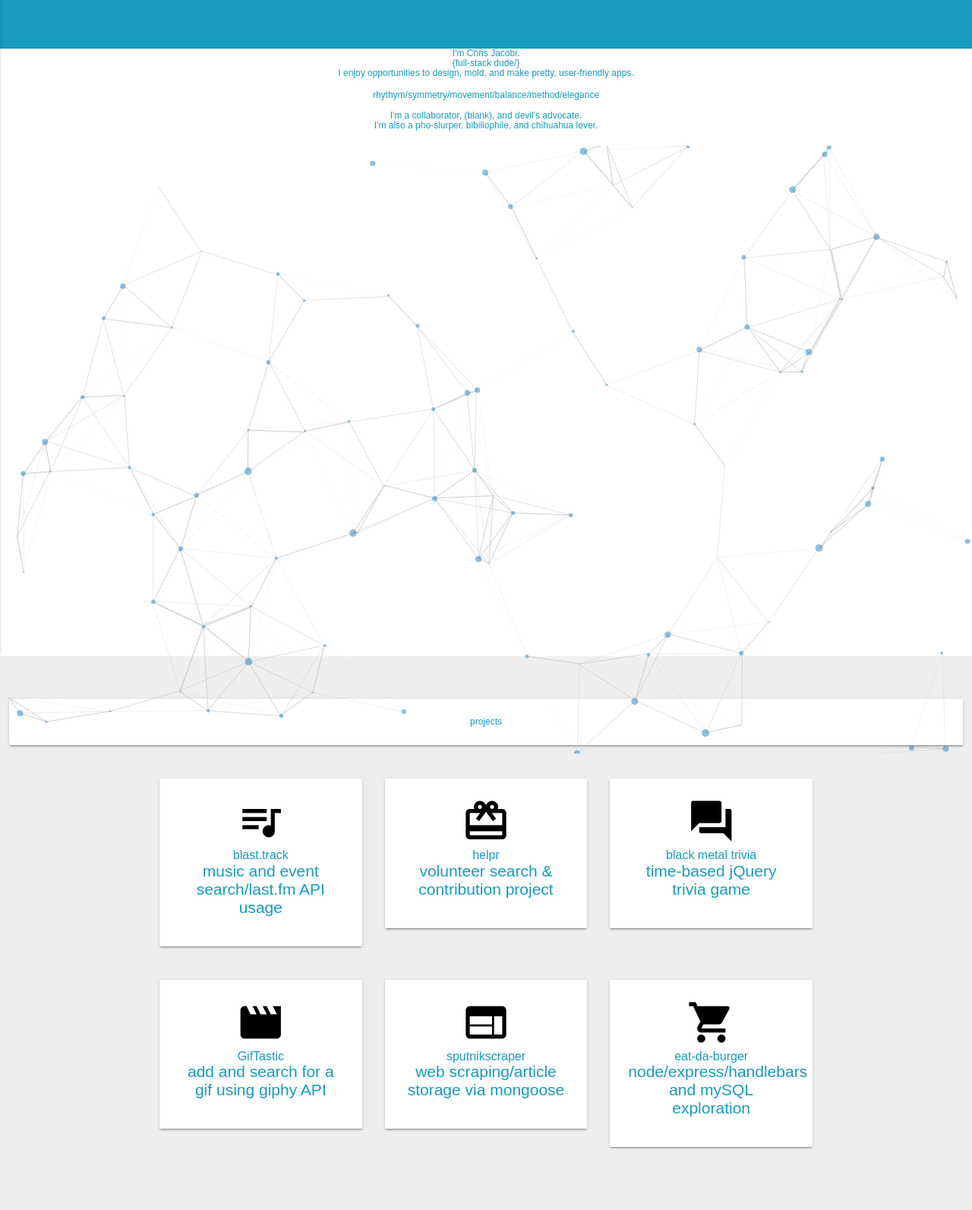
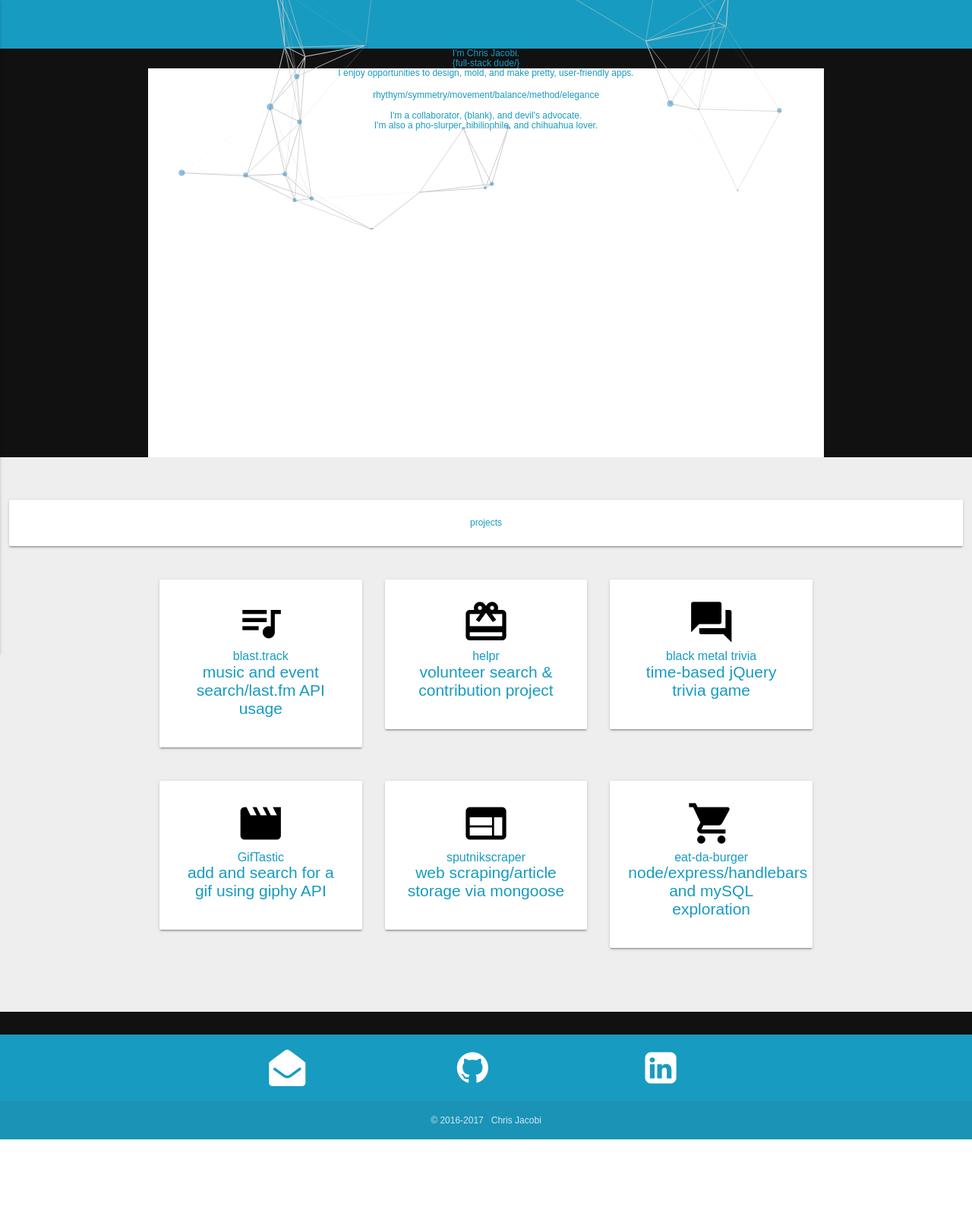
Before and after one commit to chrisxjacobi/chrisxjacobi.github.io, a PHP site: page / in a window 1280 px wide. Shown: the top 1593 px of the page at 76% size. After the commit the page ends 1500 px from the top, so only its background shows below. Run offline with PHP 8.4, Linux system fonts and the light colour scheme; some libraries are stand-ins or nearby versions.

Commit message:
changing about div to compensate for particles

```diff
--- a/assets/css/style.css
+++ b/assets/css/style.css
@@ -14,6 +14,7 @@ body {
 .about {
 	font-family: advent-pro, sans-serif;
 	color: #189bc1;
+	max-height: 380px;
 }
 
 .jumbotron {
@@ -95,3 +96,9 @@ nav ul a {
 #particles-js {
 	z-index: 1;
 }
+
+canvas {
+	position: relative;
+	top: -300px;
+	/*use -200px*/
+}
--- a/index.html
+++ b/index.html
@@ -48,14 +48,13 @@
             <a href="#" data-activates="slide-out" class="button-collapse"><i class="material-icons" id="menuButton">menu</i></a>
         </div>
     </nav>
-    <div id="particles-js">
         <div class="container">
             <div class="row about">
                 <div class="col-lg-12 text-center">
                     <h2>I'm Chris Jacobi.</h2>
                     <h5>{full-stack dude/}</h5>
                 </div>
-                <div class="col-md-12 text-center">
+                <div class="col-md-12 text-center" id="particles-js">
                     <h5>I enjoy opportunities to design, mold, and make pretty, user-friendly apps.</h5>
                     <br>
                     <p>rhythym/symmetry/movement/balance/method/elegance</p>
@@ -65,7 +64,7 @@
                 </div>
             </div>
         </div>
-    </div>
+
     <div class="jumbotron">
         <div class="row">
             <div class="col s12">
--- a/particles-js/app.js
+++ b/particles-js/app.js
@@ -64,7 +64,7 @@ particlesJS('particles-js',
         "enable": true,
         "distance": 150,
         "color": "#ccc",
-        "opacity": 2,
+        "opacity": 2.5,
         "width": 1
       },
       "move": {
```
